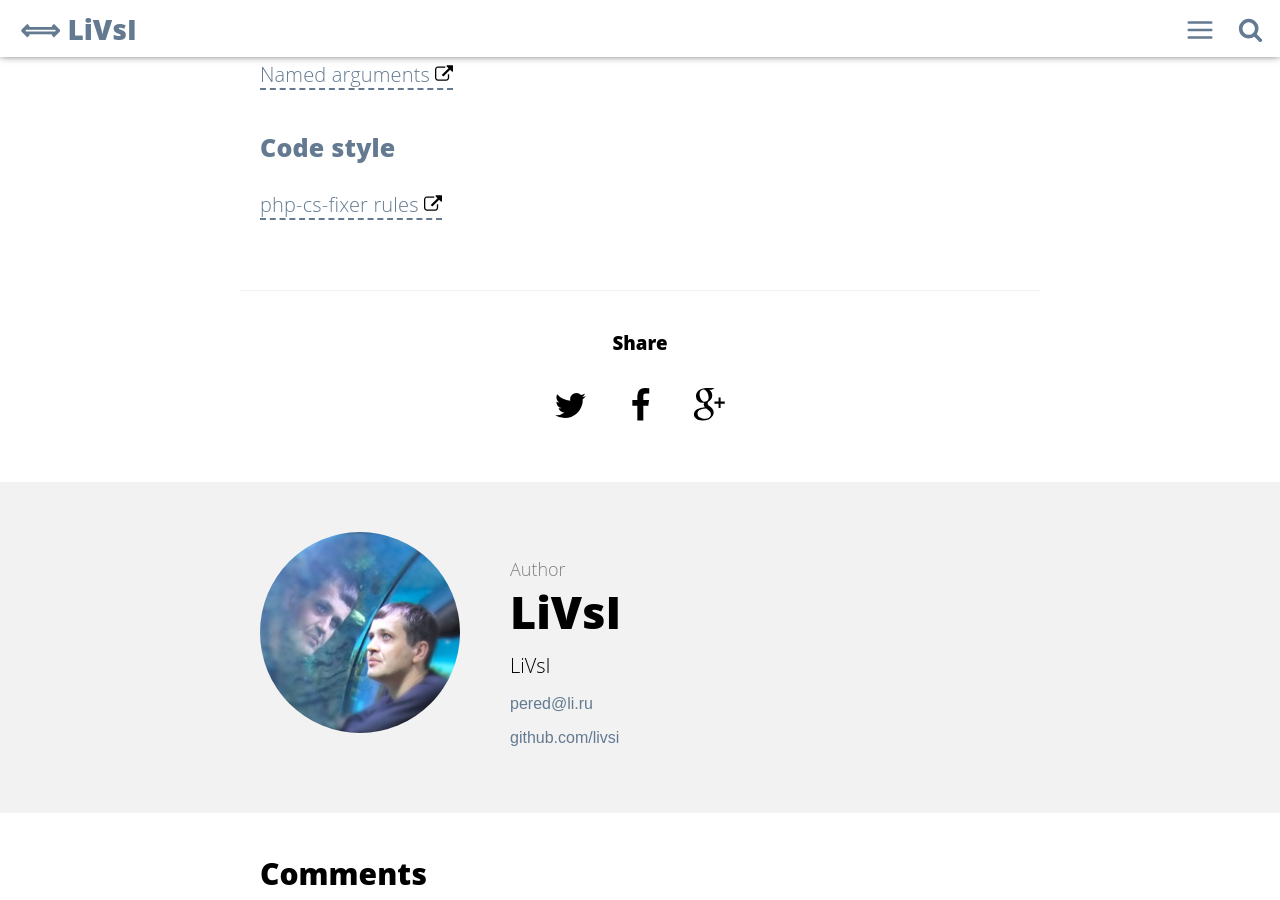
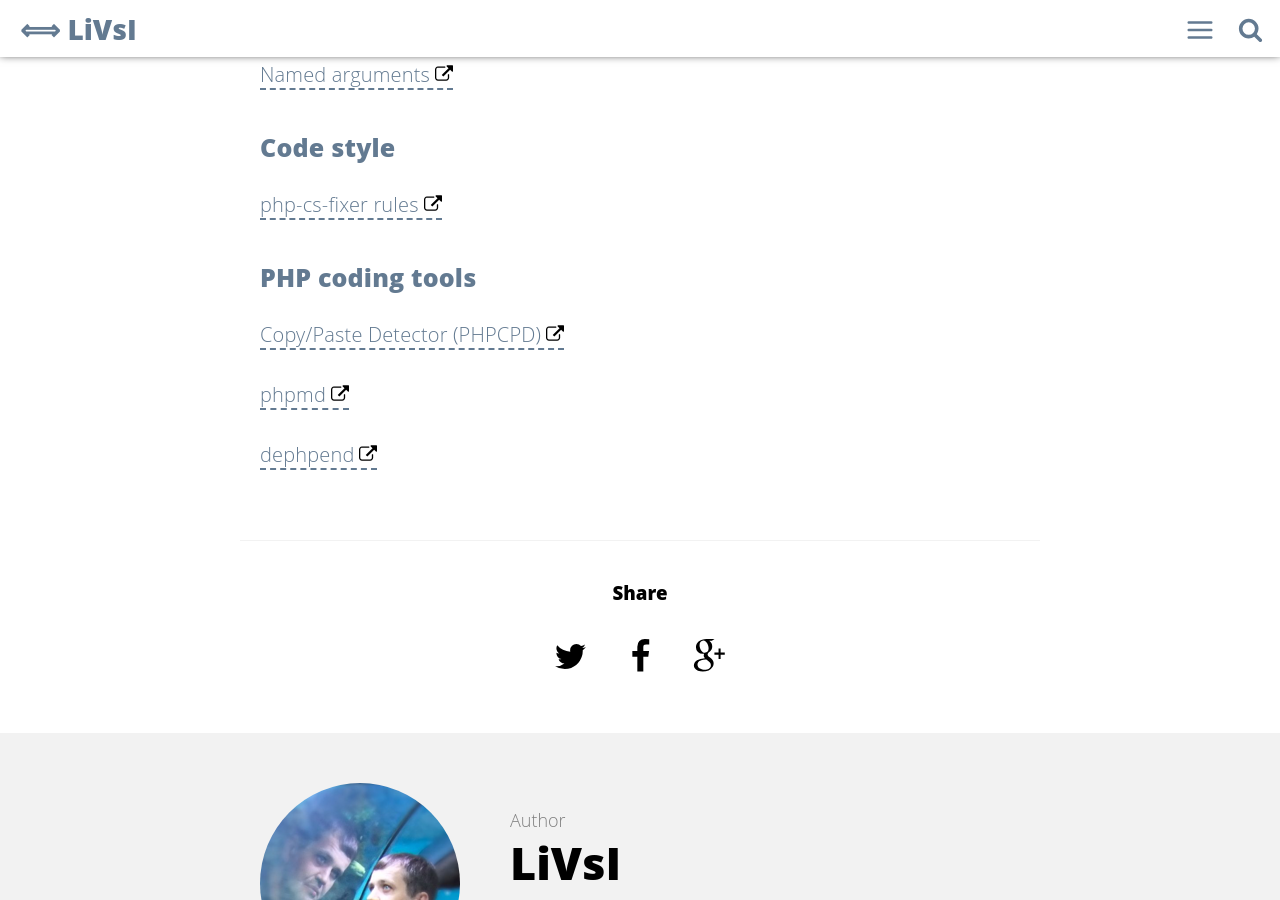
Before and after one commit to livsi/livsi.github.com, a Jekyll site: the page built from _posts/2020-11-12-Полезные-ссылки.md, in a window 1280 px wide and 900 px high, scrolled down 800 px. Built offline with Jekyll 4.4.1, drawn with Linux system fonts in a browser that asks for light colours; comment, search, counter and statistics services are not loaded.

Commit message:
add same links

```diff
--- a/_posts/2020-11-12-Полезные-ссылки.md
+++ b/_posts/2020-11-12-Полезные-ссылки.md
@@ -27,3 +27,11 @@
 ### Code style
 
 [php-cs-fixer rules](https://mlocati.github.io/php-cs-fixer-configurator/#version:2.16)
+
+### PHP coding tools
+
+[Copy/Paste Detector (PHPCPD)](https://github.com/sebastianbergmann/phpcpd)
+
+[phpmd](https://phpmd.org/)
+
+[dephpend](https://github.com/mihaeu/dephpend)
```
